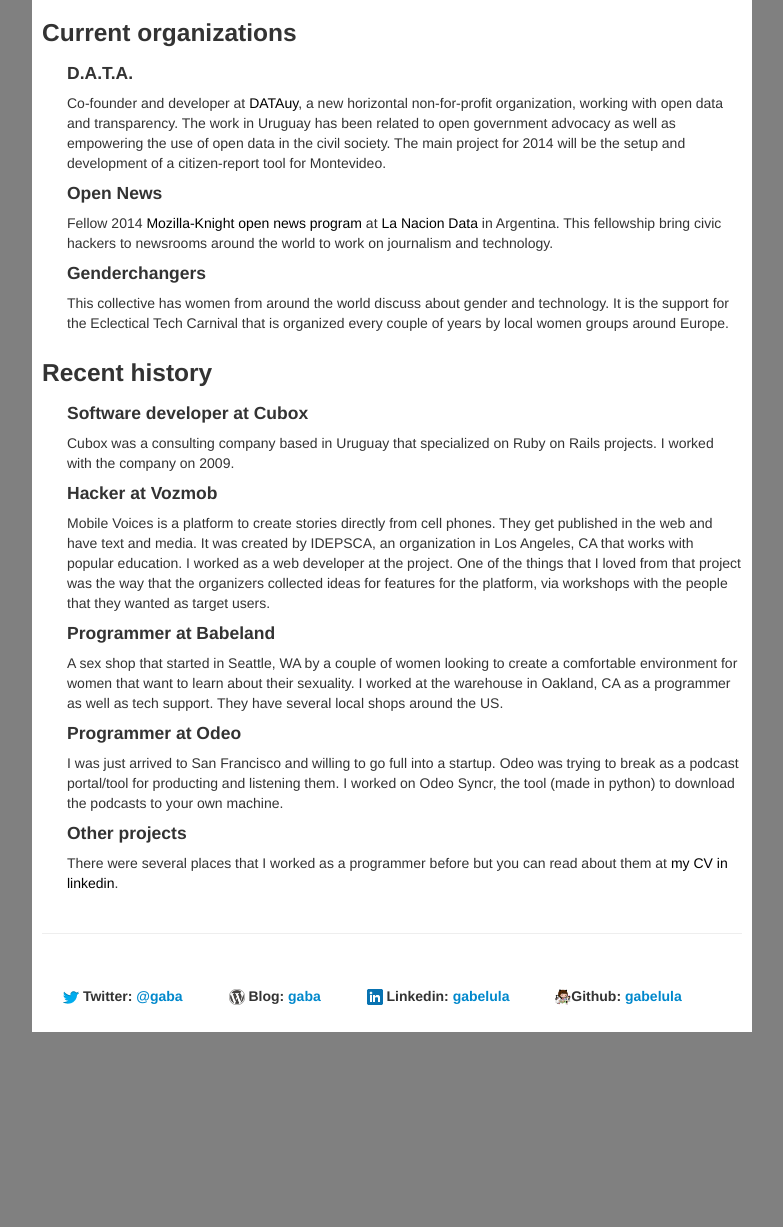
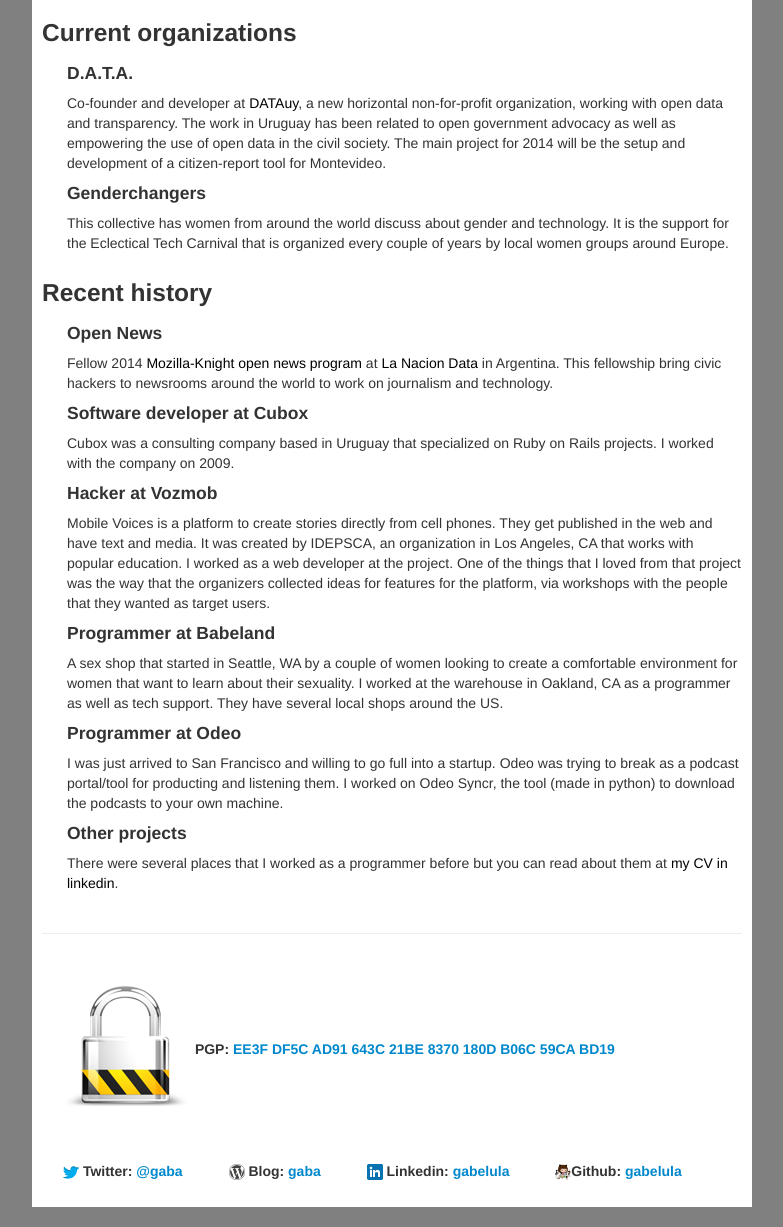
Before and after one commit to gabelula/gabrielarodriguez, a plain HTML site: page index.html in a window 1280 px wide. Shown: the part 321-1548 px from the top of the page, without its empty margins (248-1031 px from the left). Before the commit the page ends 1373 px from the top, so only its background shows below. Drawn offline with Linux system fonts and the light colour scheme.

Commit message:
Adding gpg key.

```diff
--- a/index.html
+++ b/index.html
@@ -50,7 +50,6 @@
           <h3>Current organizations</h3>
             <ul>
               <li><h4>D.A.T.A.</h4> Co-founder and developer at <a href="http://www.datauy.org">DATAuy</a>, a new horizontal non-for-profit organization, working with open data and transparency. The work in Uruguay has been related to open government advocacy as well as empowering the use of open data in the civil society. The main project for 2014 will be the setup and development of a citizen-report tool for Montevideo.<li>
-              <li><h4>Open News</h4> Fellow 2014 <a href="http://www.opennews.org">Mozilla-Knight open news program</a> at <a href="http://www.nacion.com/data/">La Nacion Data</a> in Argentina. This fellowship bring civic hackers to newsrooms around the world to work on journalism and technology.</li>
               <li><h4>Genderchangers</h4> This collective has women from around the world discuss about gender and technology. It is the support for the Eclectical Tech Carnival that is organized every couple of years by local women groups around Europe.</li>
             </ul>
         </div>
@@ -58,6 +57,7 @@
         <div class="span12">
           <h3>Recent history</h3>
             <ul>
+              <li><h4>Open News</h4> Fellow 2014 <a href="http://www.opennews.org">Mozilla-Knight open news program</a> at <a href="http://www.nacion.com/data/">La Nacion Data</a> in Argentina. This fellowship bring civic hackers to newsrooms around the world to work on journalism and technology.</li>
               <li><h4>Software developer at Cubox</h4> Cubox was a consulting company based in Uruguay that specialized on Ruby on Rails projects. I worked with the company on 2009.<li>
               <li><h4>Hacker at Vozmob</h4> Mobile Voices is a platform to create stories directly from cell phones. They get published in the web and have text and media. It was created by IDEPSCA, an organization in Los Angeles, CA that works with popular education. I worked as a web developer at the project. One of the things that I loved from that project was the way that the organizers collected ideas for features for the platform, via workshops with the people that they wanted as target users. <li>
               <li><h4>Programmer at Babeland</h4> A sex shop that started in Seattle, WA by a couple of women looking to create a comfortable environment for women that want to learn about their sexuality. I worked at the warehouse in Oakland, CA as a programmer as well as tech support. They have several local shops around the US.<li>
@@ -72,6 +72,7 @@
 
       <div class="footer">
         <dl>
+          <dt><img src="img/gpg.png"> PGP: <a href="http://pgp.mit.edu/pks/lookup?op=get&search=0x180DB06C59CABD19">EE3F DF5C AD91 643C 21BE 8370 180D B06C 59CA BD19</a></dt>
           <dt><img src="img/twitter-bird.png"> Twitter: <a href="http://www.twitter.com/gaba">@gaba</a></dt>
           <dt><img src="img/wordpress.png" width="16" height="16" > Blog: <a href="http://gaba.stayover.org">gaba</a></dt>
           <dt><img src="img/linkedin.png" width="16" height="16" > Linkedin: <a href="http://www.linkedin.com/in/gabelula">gabelula</a></dt>
```
Also changed, not shown: img/gpg.png (added).
